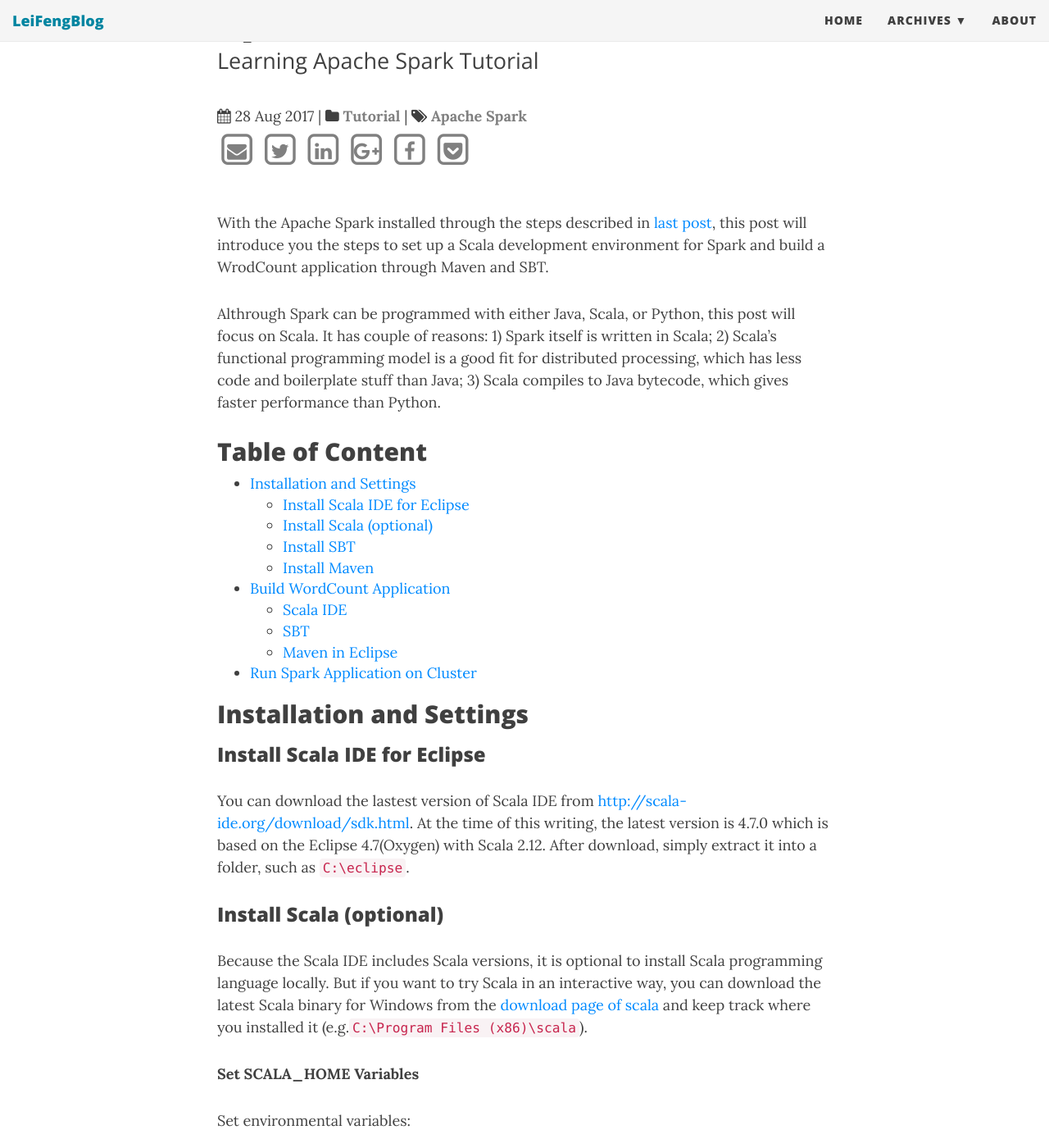
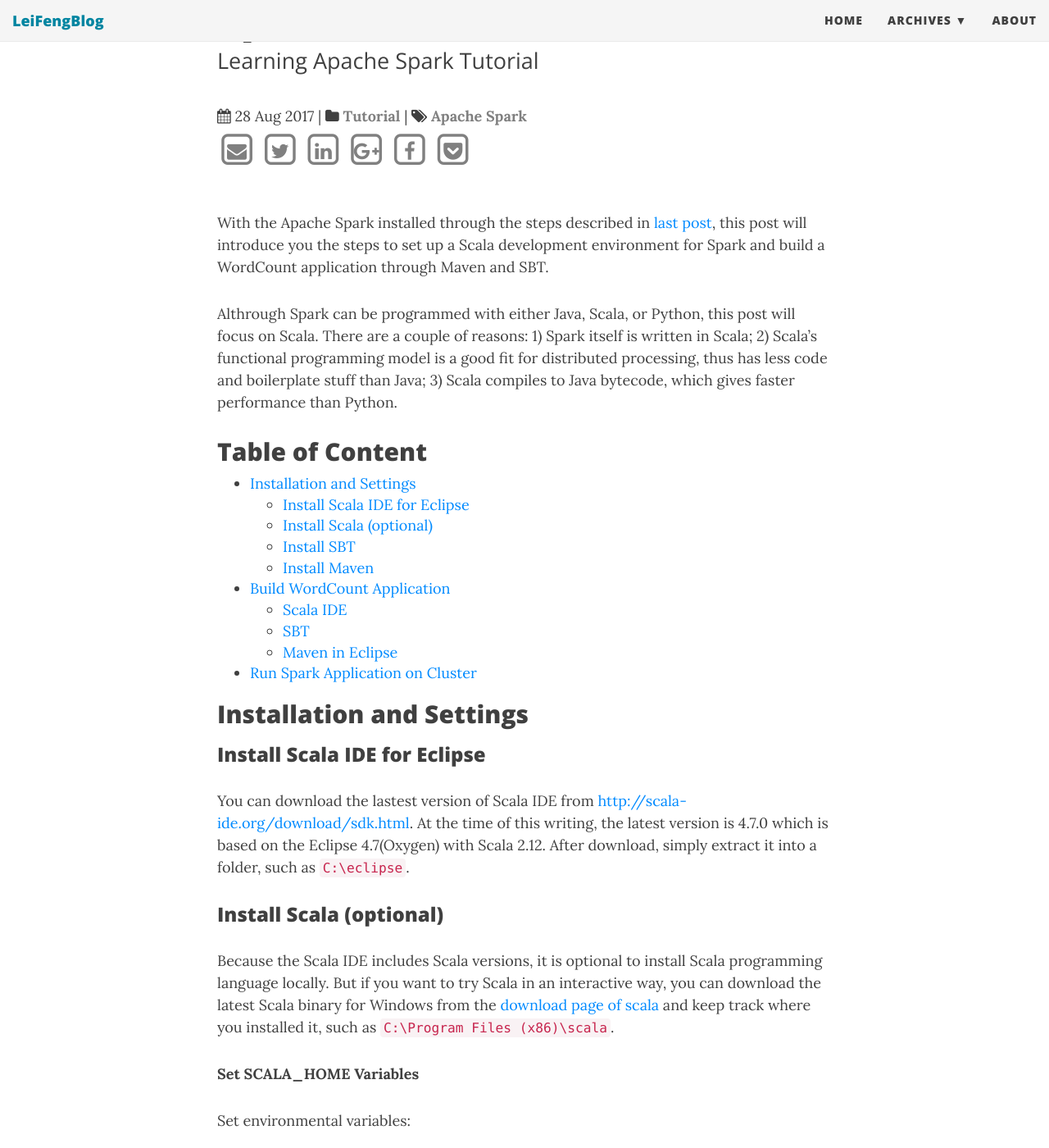
Before and after one commit to stonefl/stonefl.github.io, a Jekyll site: the page built from _posts/2018-04-17-set-up-scala-development-environment-for-apache-spark-in-standalone-mode.md, in a window 1280 px wide and 1400 px high, scrolled down 246 px. Shown: the whole window at 82% size. Built offline with Jekyll 4.4.1, drawn with Linux system fonts in a browser that asks for light colours; nearby versions of some CDN libraries; comment, search, counter and statistics services are not loaded; some of the changed text lies outside the part shown.

Commit message:
Update 2018-04-17-set-up-scala-development-environment-for-apache-spark-in-standalone-mode.md

```diff
--- a/_posts/2018-04-17-set-up-scala-development-environment-for-apache-spark-in-standalone-mode.md
+++ b/_posts/2018-04-17-set-up-scala-development-environment-for-apache-spark-in-standalone-mode.md
@@ -10,9 +10,9 @@
   - Apache Spark
 ---
 
-With the Apache Spark installed through the steps described in [last post](http://leifengblog.net/blog/install-apache-spark-in-standalone-mode-on-windows/), this post will introduce you the steps to set up a Scala development environment for Spark and build a WrodCount application through Maven and SBT.
+With the Apache Spark installed through the steps described in [last post](http://leifengblog.net/blog/install-apache-spark-in-standalone-mode-on-windows/), this post will introduce you the steps to set up a Scala development environment for Spark and build a WordCount application through Maven and SBT.
 
-Althrough Spark can be programmed with either Java, Scala, or Python, this post will focus on Scala. It has couple of reasons: 1) Spark itself is written in Scala; 2) Scala's functional programming model is a good fit for distributed processing, which has less code and boilerplate stuff than Java; 3) Scala compiles to Java bytecode, which gives faster performance than Python.
+Althrough Spark can be programmed with either Java, Scala, or Python, this post will focus on Scala. There are a couple of reasons: 1) Spark itself is written in Scala; 2) Scala's functional programming model is a good fit for distributed processing, thus has less code and boilerplate stuff than Java; 3) Scala compiles to Java bytecode, which gives faster performance than Python.
 <!--more-->
 
 ## Table of Content
@@ -25,11 +25,11 @@
 
 ### Install Scala IDE for Eclipse
 
-You can download the lastest version of Scala IDE from [http://scala-ide.org/download/sdk.html](http://scala-ide.org/download/sdk.html). At the time of this writing, the latest version is 4.7.0 which is based on the Eclipse 4.7(Oxygen) with Scala 2.12. After download, simply extract it into a folder, such as `C:\eclipse`.
+You can download the lastest version of Scala IDE from [http://scala-ide.org/download/sdk.html](download page). At the time of this writing, the latest version is 4.7.0 which is based on the Eclipse 4.7(Oxygen) with Scala 2.12. After download, simply extract it into a folder, such as `C:\eclipse`.
 
 ### Install Scala (optional)
 
-Because the Scala IDE includes Scala versions, it is optional to install Scala programming language locally. But if you want to try Scala in an interactive way, you can download the latest Scala binary for Windows from the [download page of scala](http://www.scala-lang.org/download) and keep track where you installed it (e.g.`C:\Program Files (x86)\scala`).
+Because the Scala IDE includes Scala versions, it is optional to install Scala programming language locally. But if you want to try Scala in an interactive way, you can download the latest Scala binary for Windows from the [download page of scala](http://www.scala-lang.org/download) and keep track where you installed it, such as `C:\Program Files (x86)\scala`.
 
 **Set SCALA_HOME Variables**
 
```
Also changed, not shown: other parts of _posts/2018-04-17-set-up-scala-development-environment-for-apache-spark-in-standalone-mode.md (+3 -3 lines).
